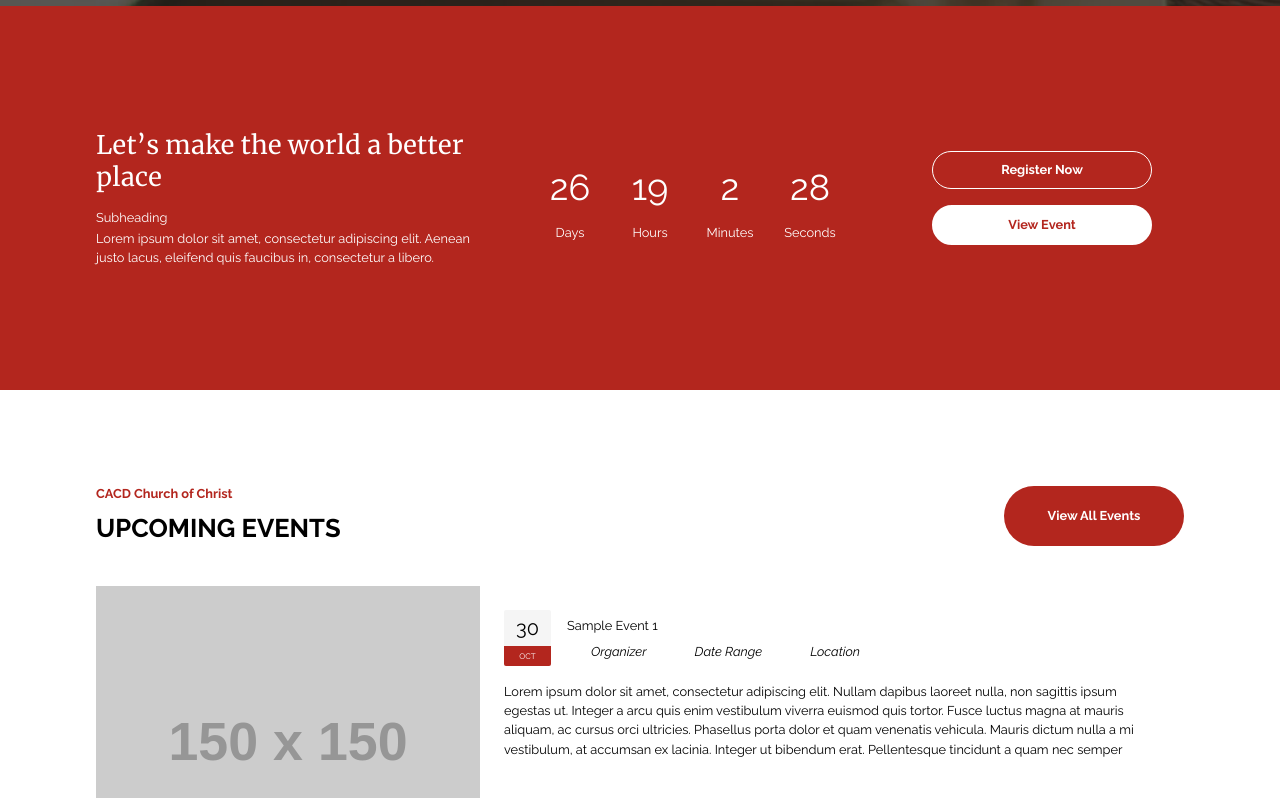
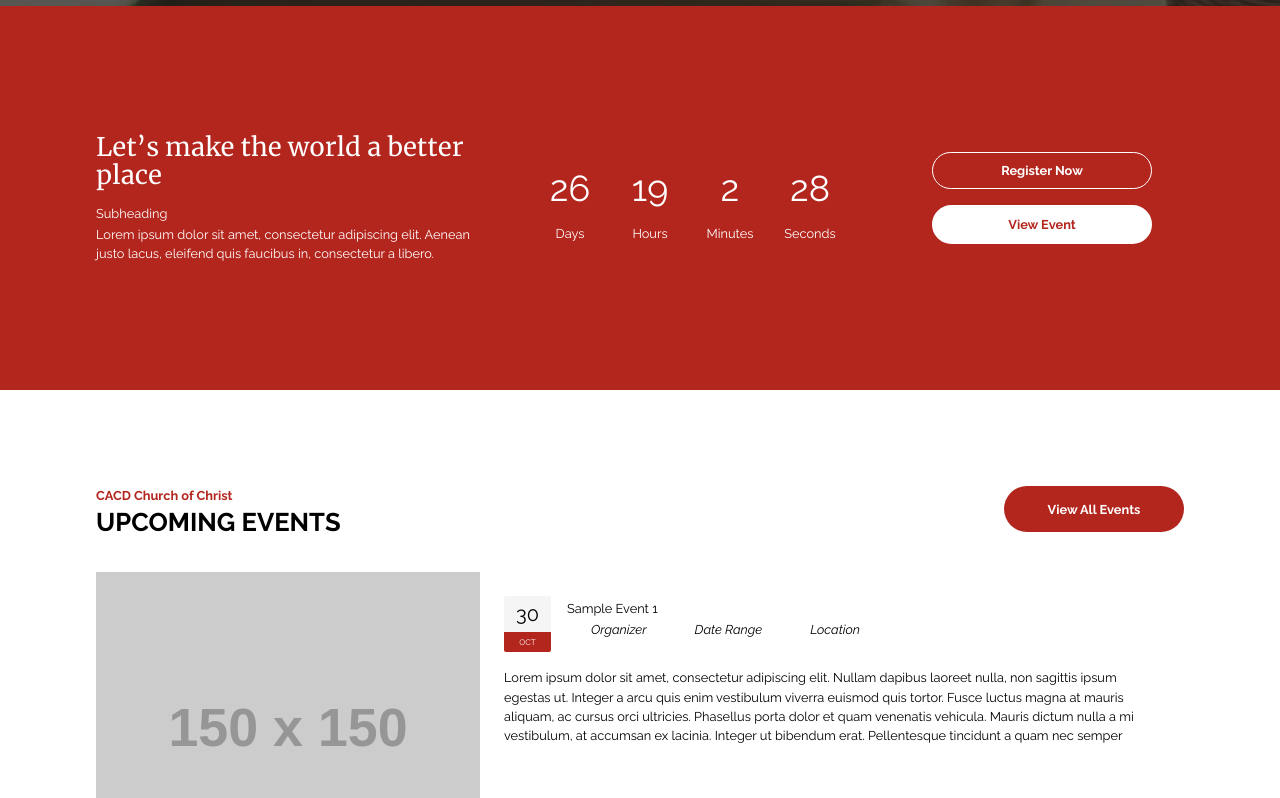
Before and after one commit to KimberlyPangilinan/cacd-application, a React (Vite) app: page / in a window 1280 px wide. Shown: the part 882-1680 px from the top of the page. Built offline with nearby package versions, Linux system fonts and the light colour scheme; sample sign-in values are in the browser's storage; some icons are missing.

Commit message:
chore: modify button focus and hover

```diff
--- a/src/assets/css/index.css
+++ b/src/assets/css/index.css
@@ -69,20 +69,23 @@ body {
 
 h1 {
   font-size: 3vw !important;
-  line-height: 1.1;
+  line-height: 3vw;
   font-family: Merriweather;
 }
 h2,h3 {
   font-family: Merriweather;
   font-size: 2vw !important;
+  line-height: 2.2vw !important;
 }
 
 h2 span:nth-last-child(1){
   font-size: 2vw !important;
+  line-height: 2.2vw;
 }
 
 p, span, li, button {
   font-size: 1vw !important;
+  line-height: 1.5vw !important;
 }
 /* button {
   border-radius: 8px;
--- a/src/components/common/Buttons.tsx
+++ b/src/components/common/Buttons.tsx
@@ -44,21 +44,34 @@ const BaseButton = ({
 
 // Specific button components using BaseButton
 export const PrimaryStateButton = (props: ButtonProps) => (
-  <BaseButton {...props} className="w-[180px]  bg-cacdRed rounded-full px-8 py-2 text-sm text-white font-bold" />
+  <BaseButton
+    {...props}
+    className="w-[180px] bg-cacdRed rounded-full px-8 py-2 text-sm text-white font-bold transition duration-300 ease-in-out hover:bg-red-600 focus:outline-none focus:ring-2 focus:ring-cacdRed"
+  />
 );
 
 export const PrimaryButton = (props: ButtonProps) => (
-  <BaseButton {...props} className="w-[180px]  bg-cacdRed rounded-full px-8 py-2 text-sm text-white font-bold" />
+  <BaseButton
+    {...props}
+    className="w-[180px] bg-cacdRed rounded-full px-8 py-2 text-sm text-white font-bold transition duration-300 ease-in-out hover:bg-red-600 focus:outline-none focus:ring-2 focus:ring-cacdRed"
+  />
 );
 
 export const SecondaryButtonOutline = (props: ButtonProps) => (
-  <BaseButton {...props} className="w-[220px] border border-white rounded-full px-8 py-2 text-sm text-white font-bold" />
+  <BaseButton
+    {...props}
+    className="w-[220px] border border-white rounded-full px-8 py-2 text-sm text-white font-bold transition duration-300 ease-in-out hover:bg-red-100 hover:text-cacdRed focus:outline-none focus:ring-2 focus:ring-white"
+  />
 );
 
 export const SecondaryButton = ({ title = "Join us now" }: Partial<ButtonProps>) => (
-  <BaseButton title={title} className="w-[220px] border-2 border-white rounded-full bg-white px-4 py-2 text-sm text-cacdRed font-bold" />
+  <BaseButton
+    title={title}
+    className="w-[220px] border-2 border-white rounded-full bg-white px-4 py-2 text-sm text-cacdRed font-bold transition duration-300 ease-in-out hover:bg-red-600 hover:text-white focus:outline-none focus:ring-2 focus:ring-cacdRed"
+  />
 );
 
+
 export const PrimaryOutline = ({ title = "Join us now" }: Partial<ButtonProps>) => (
-    <BaseButton title={title}  className="border-2   border-cacdRed rounded-full px-8 py-2 text-sm text-cacdRed font-bold" />
+    <BaseButton title={title}  className="border-2 border-cacdRed rounded-full px-8 py-2 text-sm text-cacdRed font-bold transition duration-300 ease-in-out hover:bg-red-600 hover:text-white focus:outline-none focus:ring-2 focus:ring-bg-red-600" />
   );
--- a/src/components/common/Card.tsx
+++ b/src/components/common/Card.tsx
@@ -11,7 +11,7 @@ export const Card = ({icon, title, description}:  CardProps) => {
   return (
     <div className="flex flex-col text-center items-center justify-center h-[50vh] w-[25vw] p-8">
         {icon && <Icon icon={icon} width="32" height="32" />}
-        <h3 className="mt-4 font-sans text-xl font-bold">{title}</h3>
+        <h3 className="my-4 font-sans text-xl font-bold">{title}</h3>
         <p className="text-neutral-600 text-center whitespace-pre-line">{description}</p>
     </div>
   )
--- a/src/components/common/DivMotion.tsx
+++ b/src/components/common/DivMotion.tsx
@@ -12,6 +12,7 @@ export const DivMotion = ({ children }: DivMotionProps) => {
       whileInView={{ y: 0, opacity: 1 }}
       viewport={{ once: true, amount: 0.5 }}
       transition={{ delay: 0.2, duration: 0.8, type: "tween" }}
+      className="space-y-4"
     >
       {children}
     </motion.div>
--- a/src/pages/user/EventsPage.tsx
+++ b/src/pages/user/EventsPage.tsx
@@ -89,8 +89,8 @@ const EventsPage = () => {
         <div className="flex-1 w-full space-y-4">
           {sampleEventsByMonth.slice(0, 5).map((events) => {
             return (
-              <DivMotion>
-              <h2 className='text-neutral-600 uppercase text-sm font-bold mb-6'>{events.month}</h2>
+              <DivMotion >
+              <span className='text-neutral-600 uppercase text-sm font-bold mt-8'>{events.month}</span>
               {events.events.map((eventItem)=>{
               return (
                 <EventCard event={eventItem} />
```
